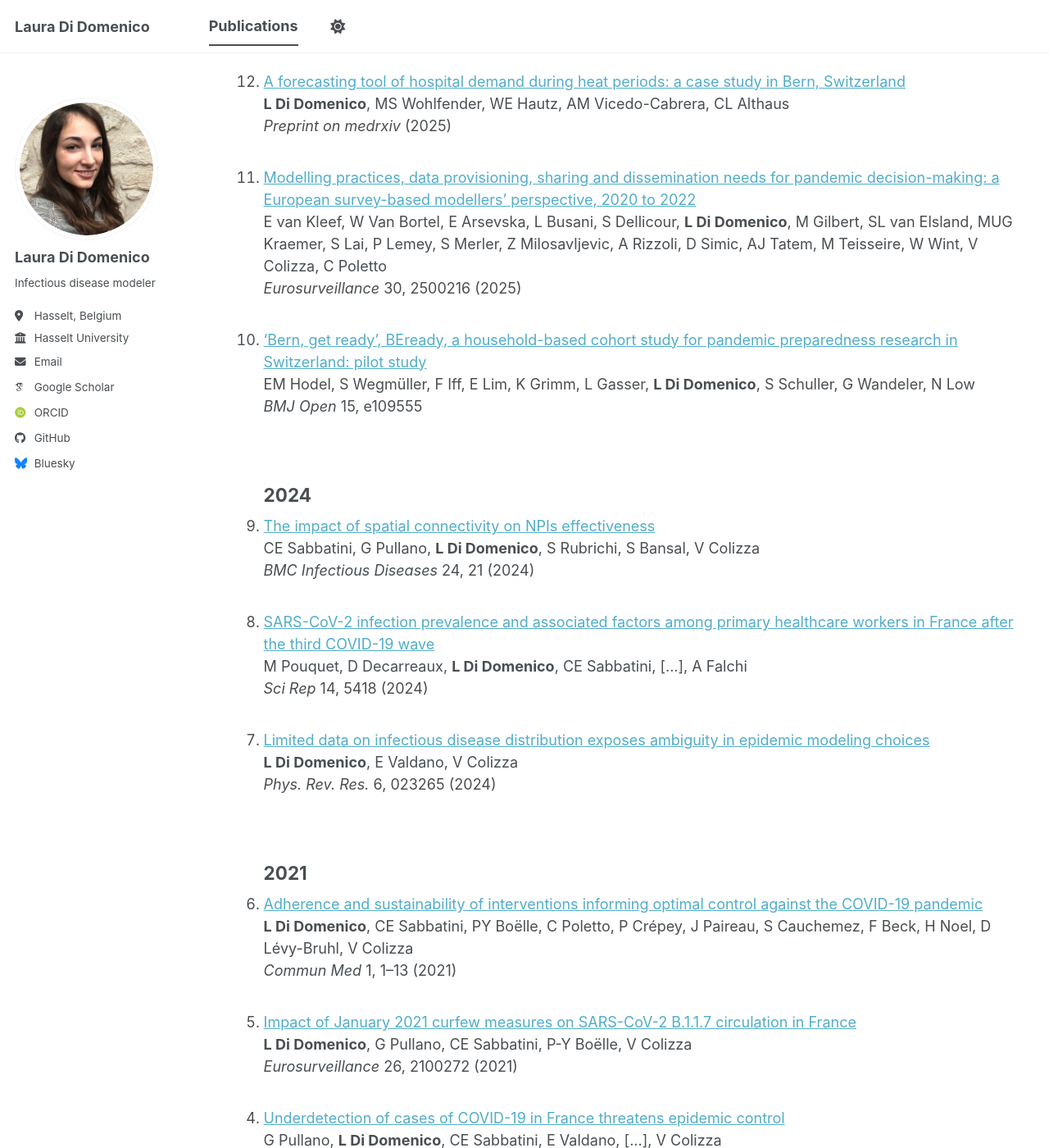
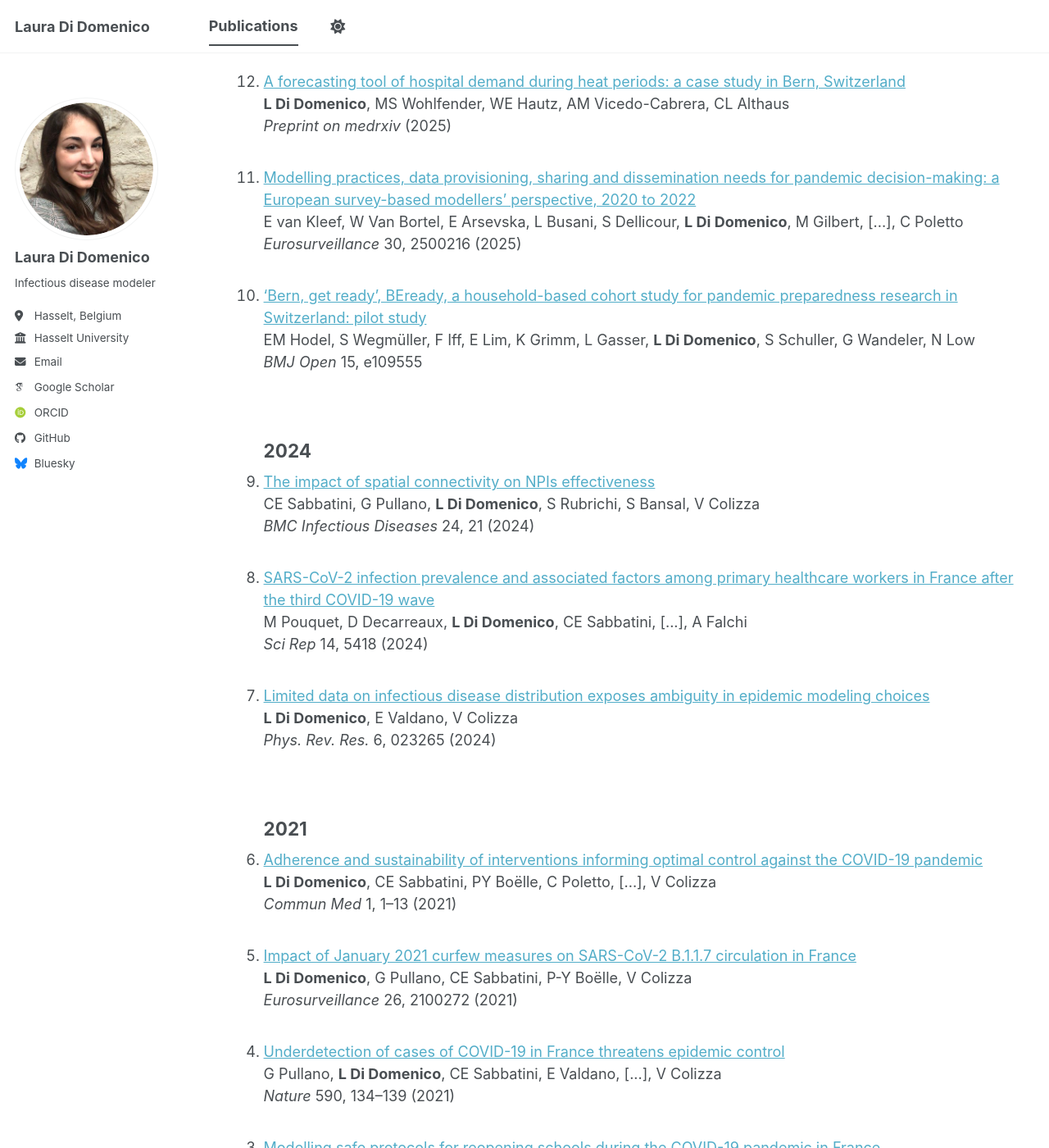
Before and after one commit to laura-didomenico/laura-didomenico.github.io, a Jekyll site: the page built from _pages/publications.html, in a window 1280 px wide and 1400 px high, scrolled down 732 px. Shown: the whole window at 82% size. Built offline with Jekyll 4.4.1, drawn with Linux system fonts in a browser that asks for light colours; some web fonts are replaced; a script bundle is joined from its source files by our own code; library files that are not in the unit come from our copies.

```diff
--- a/_pages/publications.html
+++ b/_pages/publications.html
@@ -40,7 +40,7 @@ A forecasting tool of hospital demand during heat periods: a case study in Bern,
 
 <li><a href="https://doi.org/10.2807/1560-7917.ES.2025.30.42.2500216">
 Modelling practices, data provisioning, sharing and dissemination needs for pandemic decision-making: a European survey-based modellers’ perspective, 2020 to 2022 </a><br>
-E van Kleef, W Van Bortel, E Arsevska, L Busani, S Dellicour, <strong>L Di Domenico</strong>, M Gilbert, SL van Elsland, MUG Kraemer, S Lai, P Lemey, S Merler, Z Milosavljevic, A Rizzoli, D Simic, AJ Tatem, M Teisseire, W Wint, V Colizza, C Poletto <br>
+E van Kleef, W Van Bortel, E Arsevska, L Busani, S Dellicour, <strong>L Di Domenico</strong>, M Gilbert, [...], C Poletto <br>
 <em>Eurosurveillance</em> 30, 2500216 (2025) </li><br>
 
 <li><a href="https://doi.org/10.1136/bmjopen-2025-109555">
@@ -69,7 +69,7 @@ Limited data on infectious disease distribution exposes ambiguity in epidemic mo
 
 <li><a href="https://doi.org/10.1038/s43856-021-00057-5">
 Adherence and sustainability of interventions informing optimal control against the COVID-19 pandemic</a><br>
-<strong>L Di Domenico</strong>, CE Sabbatini, PY Boëlle, C Poletto, P Crépey, J Paireau, S Cauchemez, F Beck, H Noel, D Lévy-Bruhl, V Colizza<br>
+<strong>L Di Domenico</strong>, CE Sabbatini, PY Boëlle, C Poletto, [...], V Colizza<br>
 <em>Commun Med</em> 1, 1–13 (2021)</li><br>
 
 <li><a href="https://doi.org/10.2807/1560-7917.ES.2021.26.15.2100272">
```
